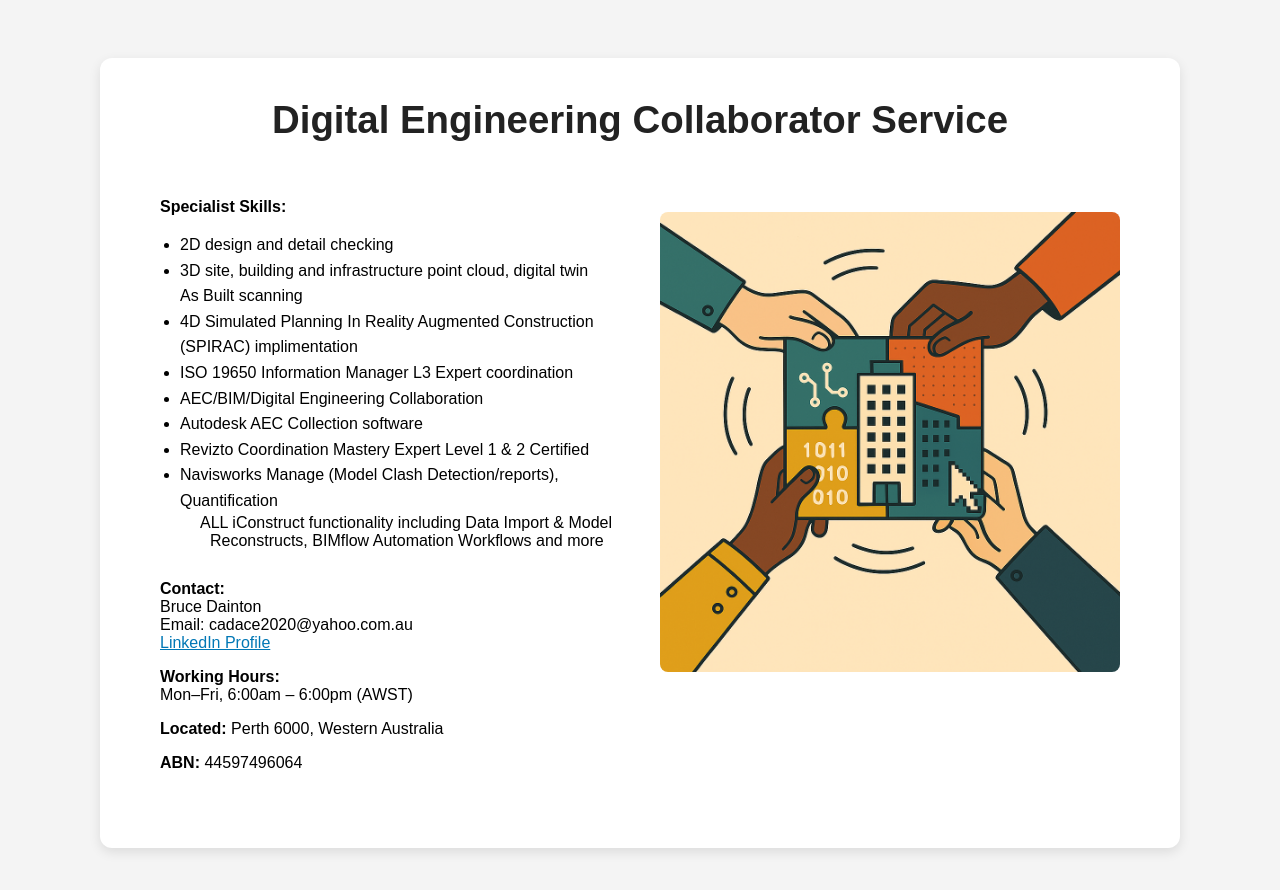
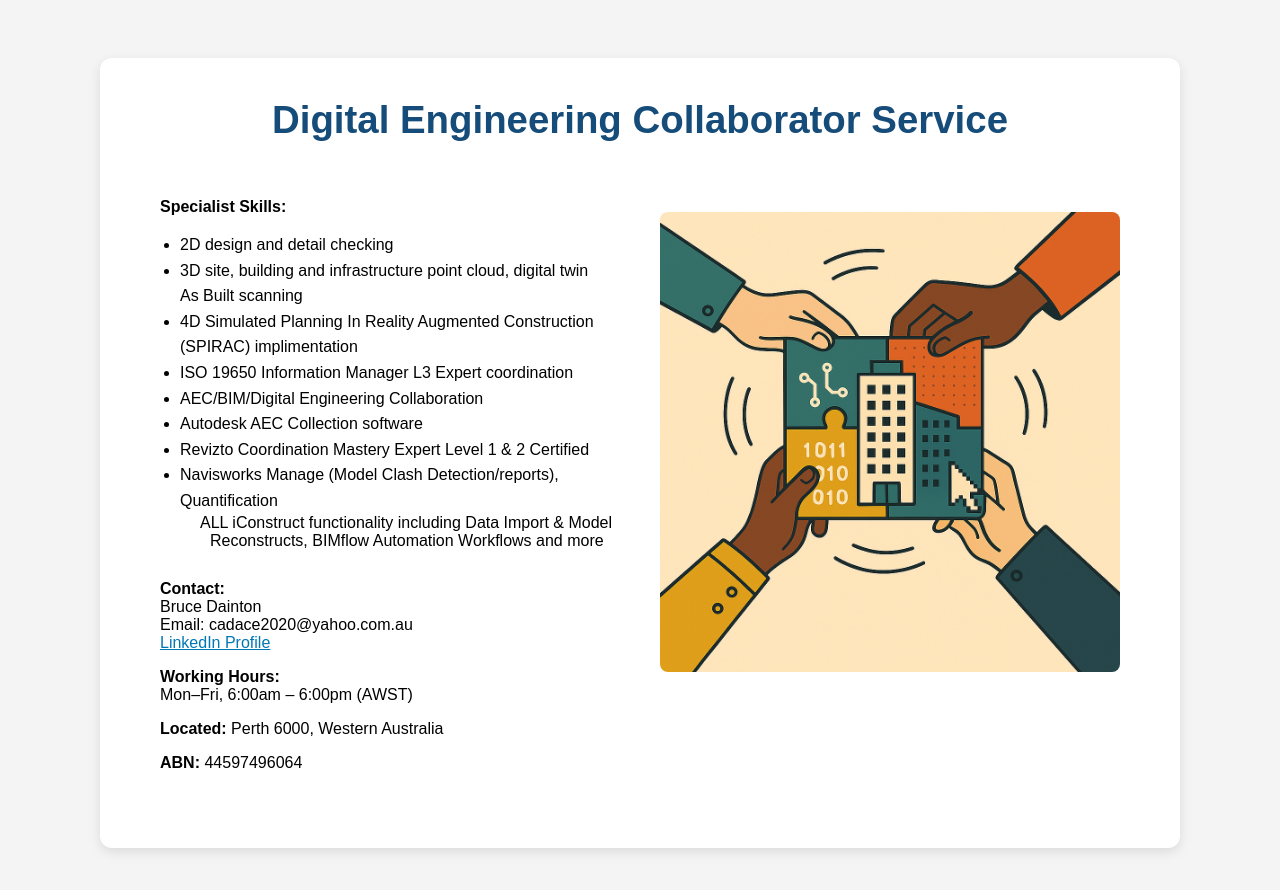
Before and after one commit to BruceR2D2/decs-consult.github.io, a plain HTML site: page index.html in a window 1280 px wide. Drawn offline with Linux system fonts and the light colour scheme.

Commit message:
Update index.html
Top centred title 'Digital Engineering Collaborator Service' color change to #154c79

```diff
--- a/index.html
+++ b/index.html
@@ -33,7 +33,7 @@
     >
       <!-- Top Title Centered -->
       <div style="text-align: center; margin-bottom: 20px">
-        <h1 style="font-size: 2.4em; color: #222; margin: 0">
+        <h1 style="font-size: 2.4em; color: #154c79; margin: 0">
           Digital Engineering Collaborator Service
         </h1>
       </div>
```
